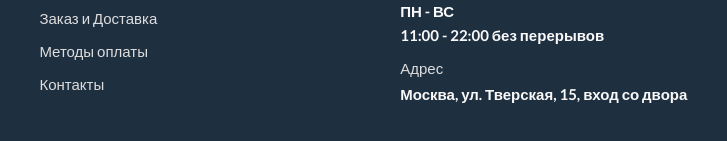
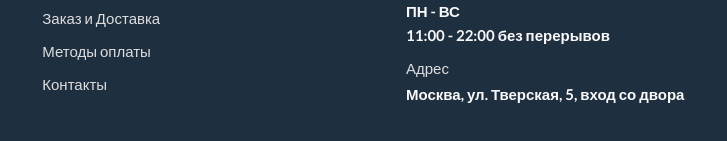
Before and after one commit to Lesenok2807/Hamburger, a plain HTML site: page index.html in a window 1280 px wide. Shown: the part 1775-1916 px from the top of the page, 221-948 px from the left. Drawn offline with Linux system fonts and the light colour scheme.

Commit message:
Update index.html

```diff
--- a/index.html
+++ b/index.html
@@ -66,7 +66,7 @@
                     </li>
                     <li>
                         <span>Адрес</span>
-                        Москва, ул. Тверская, 15, вход со двора
+                        Москва, ул. Тверская, 5, вход со двора
                     </li>
                 </ul>
             </div>
```
